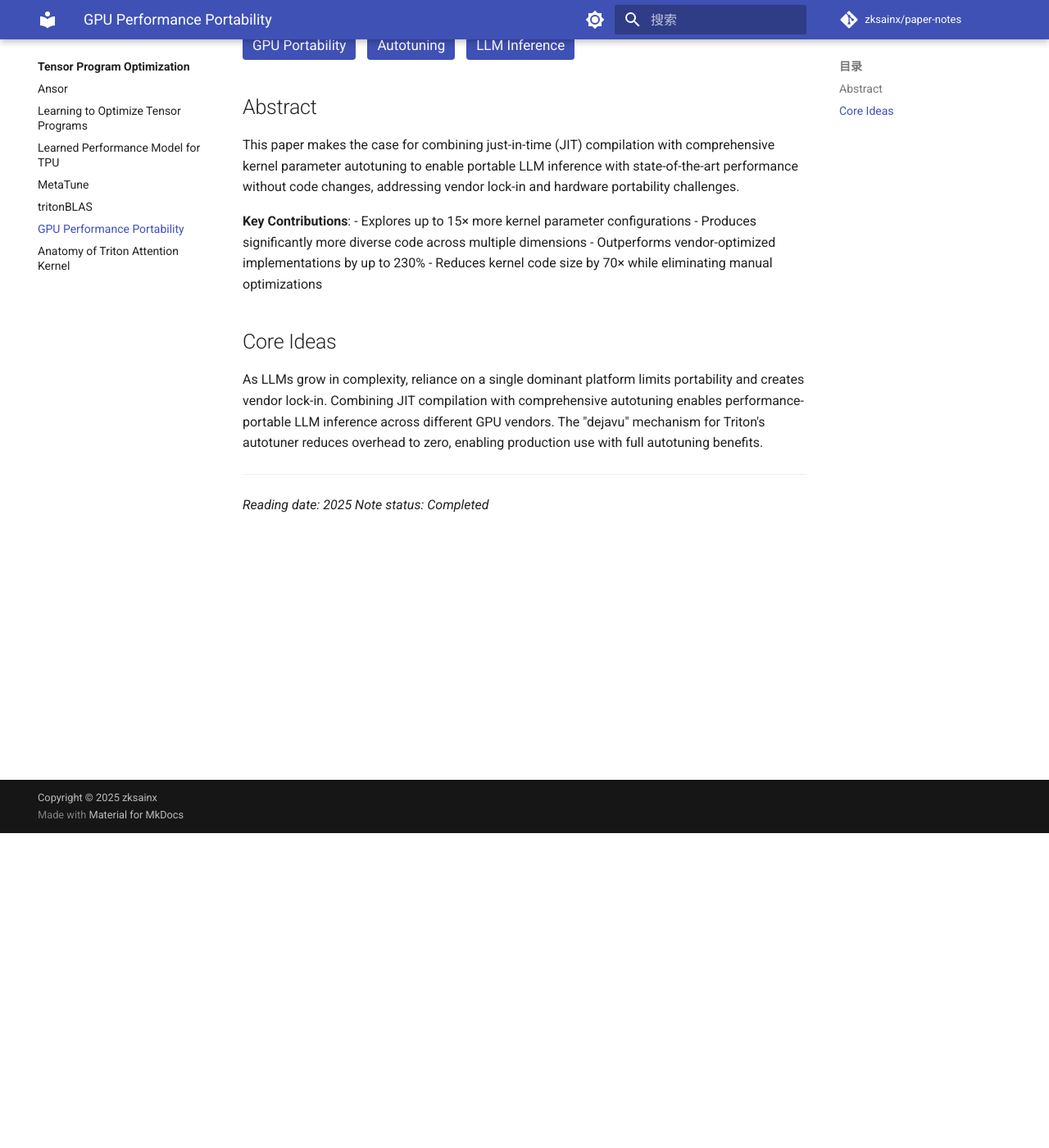
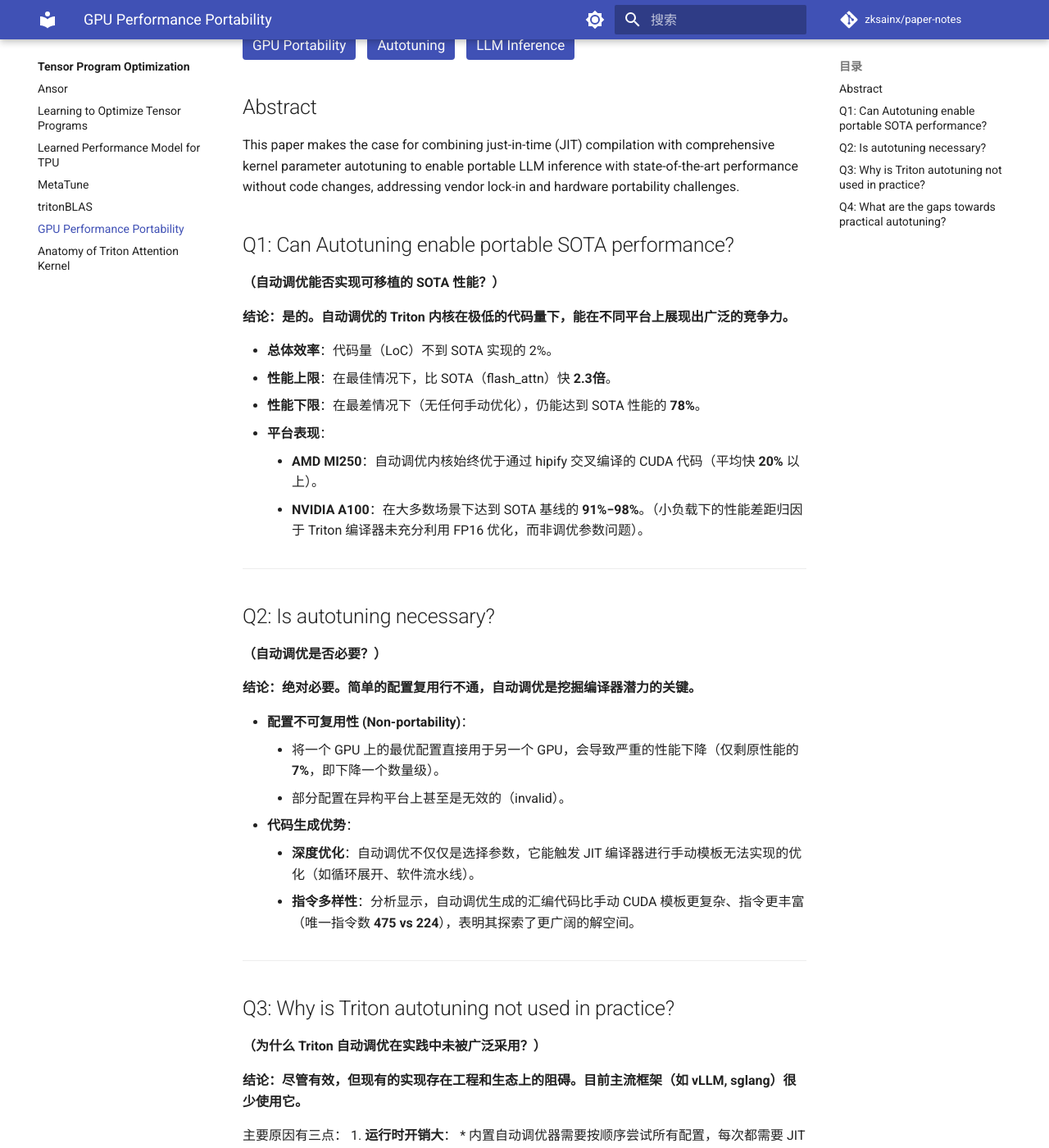
Before and after one commit to zksainx/paper-notes, an MkDocs documentation site: the page built from docs/tensor-program-optimization/gpu-performance-portability.md, in a window 1280 px wide and 1400 px high, scrolled down 384 px. Shown: the whole window at 82% size. Built offline with MkDocs 1.6.1 and Material for MkDocs 9.7.7, drawn with Linux system fonts in a browser that asks for light colours; comment, search, counter and statistics services are not loaded; some of the changed text lies outside the part shown.

Commit message:
update GPU Performance Portability needs...

```diff
--- a/docs/tensor-program-optimization/gpu-performance-portability.md
+++ b/docs/tensor-program-optimization/gpu-performance-portability.md
@@ -19,15 +19,64 @@
 
 This paper makes the case for combining just-in-time (JIT) compilation with comprehensive kernel parameter autotuning to enable portable LLM inference with state-of-the-art performance without code changes, addressing vendor lock-in and hardware portability challenges.
 
-**Key Contributions**:
-- Explores up to 15× more kernel parameter configurations
-- Produces significantly more diverse code across multiple dimensions
-- Outperforms vendor-optimized implementations by up to 230%
-- Reduces kernel code size by 70× while eliminating manual optimizations
 
-## Core Ideas
+## Q1: Can Autotuning enable portable SOTA performance?
+**（自动调优能否实现可移植的 SOTA 性能？）**
 
-As LLMs grow in complexity, reliance on a single dominant platform limits portability and creates vendor lock-in. Combining JIT compilation with comprehensive autotuning enables performance-portable LLM inference across different GPU vendors. The "dejavu" mechanism for Triton's autotuner reduces overhead to zero, enabling production use with full autotuning benefits.
+**结论：是的。自动调优的 Triton 内核在极低的代码量下，能在不同平台上展现出广泛的竞争力。**
+
+* **总体效率**：代码量（LoC）不到 SOTA 实现的 2%。
+* **性能上限**：在最佳情况下，比 SOTA（flash_attn）快 **2.3倍**。
+* **性能下限**：在最差情况下（无任何手动优化），仍能达到 SOTA 性能的 **78%**。
+* **平台表现**：
+    * **AMD MI250**：自动调优内核始终优于通过 hipify 交叉编译的 CUDA 代码（平均快 **20%** 以上）。
+    * **NVIDIA A100**：在大多数场景下达到 SOTA 基线的 **91%−98%**。（小负载下的性能差距归因于 Triton 编译器未充分利用 FP16 优化，而非调优参数问题）。
+
+---
+
+## Q2: Is autotuning necessary?
+**（自动调优是否必要？）**
+
+**结论：绝对必要。简单的配置复用行不通，自动调优是挖掘编译器潜力的关键。**
+
+* **配置不可复用性 (Non-portability)**：
+    * 将一个 GPU 上的最优配置直接用于另一个 GPU，会导致严重的性能下降（仅剩原性能的 **7%**，即下降一个数量级）。
+    * 部分配置在异构平台上甚至是无效的（invalid）。
+* **代码生成优势**：
+    * **深度优化**：自动调优不仅仅是选择参数，它能触发 JIT 编译器进行手动模板无法实现的优化（如循环展开、软件流水线）。
+    * **指令多样性**：分析显示，自动调优生成的汇编代码比手动 CUDA 模板更复杂、指令更丰富（唯一指令数 **475 vs 224**），表明其探索了更广阔的解空间。
+
+---
+
+## Q3: Why is Triton autotuning not used in practice?
+**（为什么 Triton 自动调优在实践中未被广泛采用？）**
+
+**结论：尽管有效，但现有的实现存在工程和生态上的阻碍。目前主流框架（如 vLLM, sglang）很少使用它。**
+
+主要原因有三点：
+1.  **运行时开销大**：
+    * 内置自动调优器需要按顺序尝试所有配置，每次都需要 JIT 编译和执行，开销巨大。
+    * 调优结果无法跨进程缓存，每次重启进程都需要重新调优。
+2.  **社区优先级不同**：
+    * 工业界和研究界的首要目标通常是在“事实标准平台”（NVIDIA）上跑出高性能，跨平台移植性是次要目标。
+    * 代码成熟度不足。
+3.  **仍需人工干预**：
+    * 自动调优仍需开发者手动提供“配置搜索列表”。
+    * 依赖程序员直觉定义的搜索空间往往不是最优的，可能导致近 **20%** 的性能差距。
+
+---
+
+## Q4: What are the gaps towards practical autotuning?
+**（实现实用化自动调优还存在哪些差距？）**
+
+**结论：为了让自动调优真正落地，需要解决以下四个技术缺口：**
+
+1.  **更好的 API**：开发者需要高层级的 API 来更方便地定义内核参数配置空间及其依赖关系。
+2.  **高效的搜索算法**：目前的搜索空间巨大（每种 Tensor 形状可达 1000 种配置），需要先进的搜索方法来替代暴力搜索，以减少调优时间。
+3.  **可复用的缓存机制**：调优结果必须能够持久化缓存，并包含环境依赖信息，以避免重复调优。
+4.  **将调优移出关键路径**：
+    * **离线调优 (Ahead-of-time)**：作为开发流程的一部分提前完成。
+    * **闲时调优**：利用 GPU 空闲时间根据工作负载指标进行调优。
 
 ---
 
```
